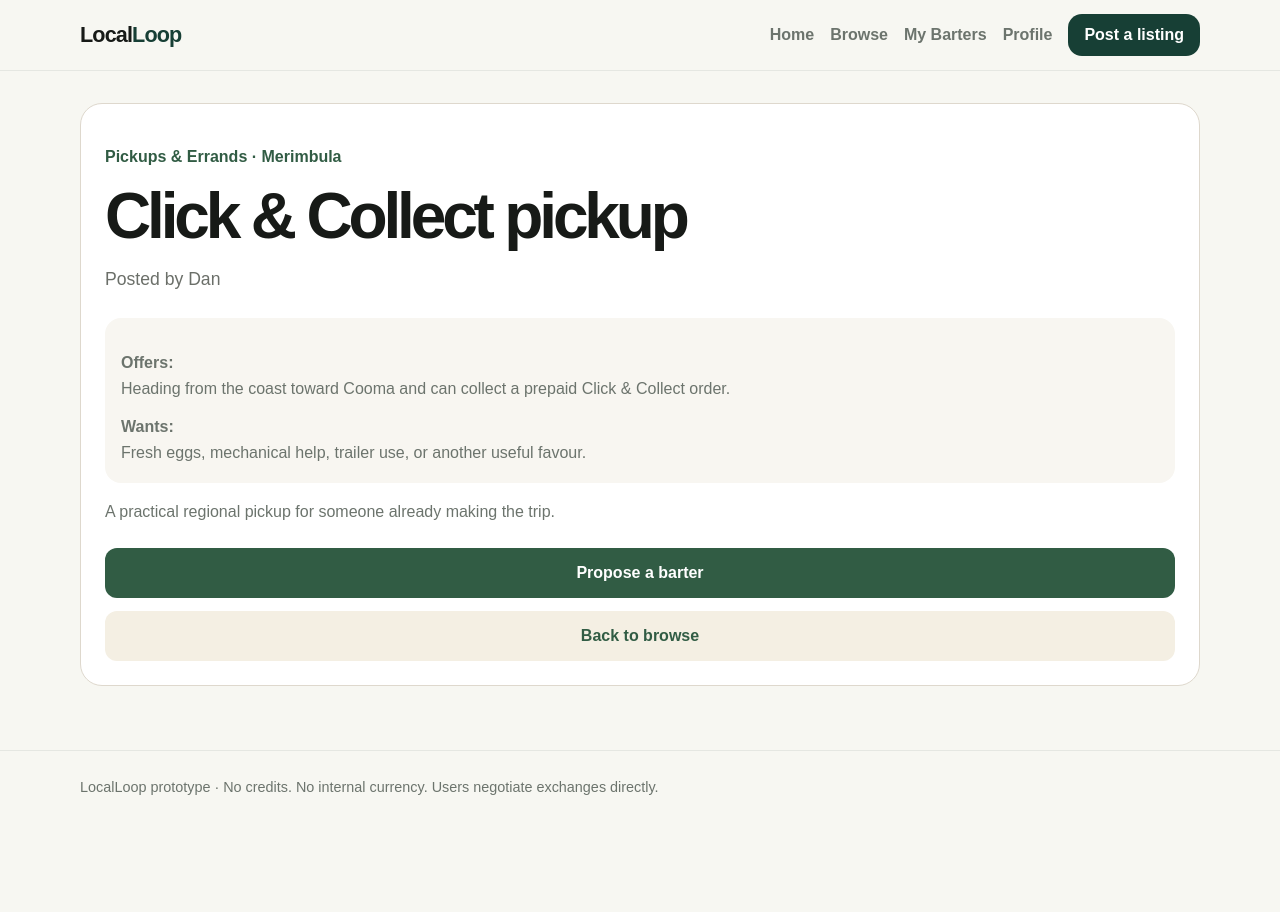
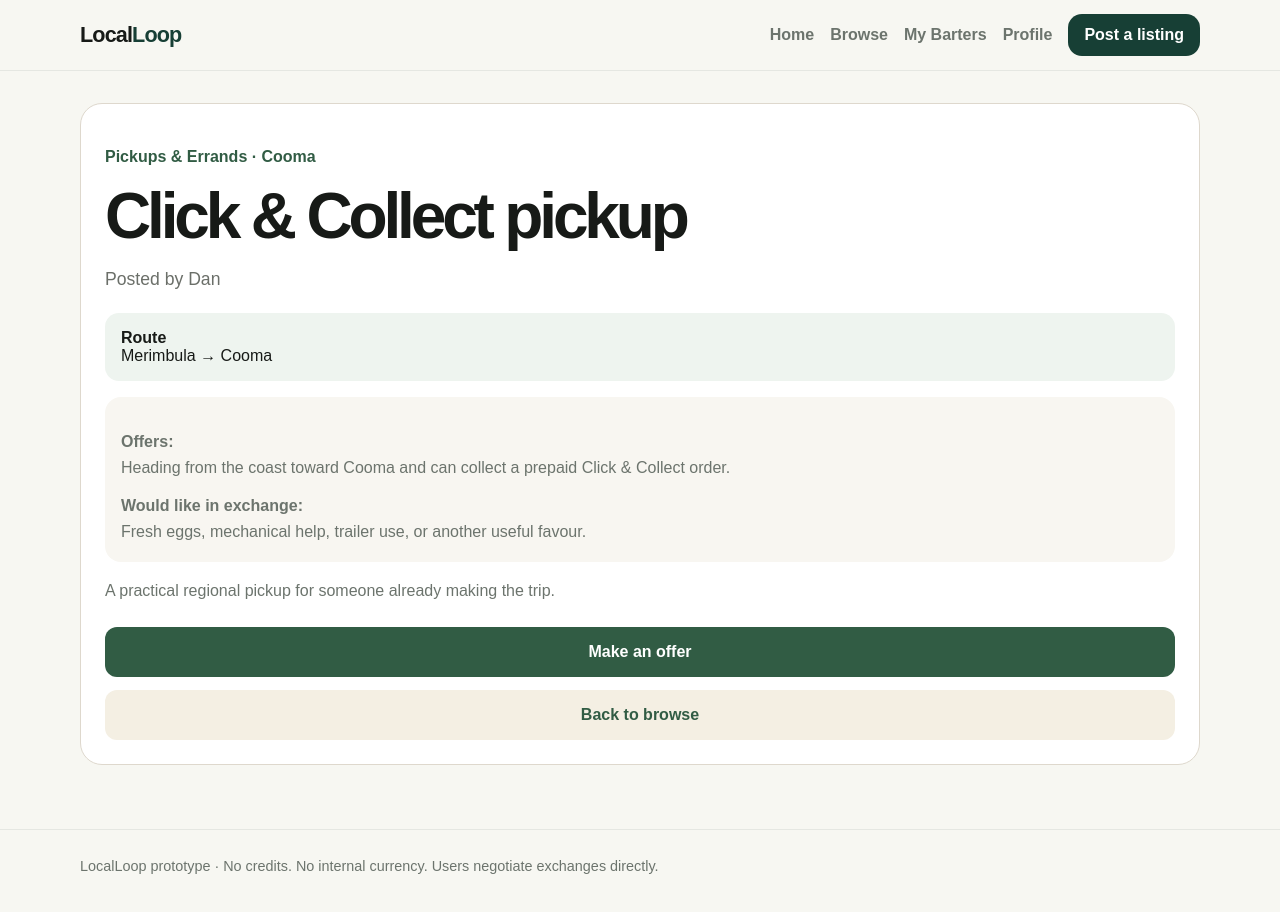
Before and after one commit to ryleycampbell93/LocalLoop, a Next.js app: page /listing/click-and-collect-coast in a window 1280 px wide. Shown: the top 912 px of the page. Before the commit the page ends 843 px from the top, so only its background shows below. Built offline with nearby package versions, Linux system fonts and the light colour scheme.

Commit message:
Add listing photo gallery

```diff
--- a/app/listing/[id]/page.tsx
+++ b/app/listing/[id]/page.tsx
@@ -6,7 +6,7 @@ import { useEffect, useMemo, useState } from "react";
 
 type Listing = {
   id: string;
-  type?: string;
+  type?: "need" | "offer";
   title: string;
   person: string;
   town: string;
@@ -15,72 +15,85 @@ type Listing = {
   offers: string;
   wants: string;
   description?: string;
+  from?: string;
+  to?: string;
+  route?: string;
+  photos?: string[];
 };
 
 const demoListings: Listing[] = [
   {
     id: "mitre10-pambula-pickup",
+    type: "offer",
     title: "Mitre 10 Pambula pickup",
     person: "Chris",
-    town: "Pambula",
+    town: "Cooma",
     category: "Pickups & Errands",
     offers:
       "Can collect a prepaid hardware order from Mitre 10 Pambula and bring it toward Cooma.",
-    wants:
-      "Firewood, fresh produce, or another useful local favour.",
+    wants: "Firewood, fresh produce, or another useful local favour.",
     description:
       "Ideal for someone already travelling inland who can save another local a long round trip.",
+    from: "Mitre 10, Pambula",
+    to: "Cooma",
   },
   {
     id: "merimbula-pharmacy-pickup",
+    type: "offer",
     title: "Merimbula pharmacy pickup",
     person: "Emma",
-    town: "Merimbula",
+    town: "Cooma",
     category: "Pickups & Errands",
     offers:
       "Can collect eligible prepaid pharmacy items when already travelling inland.",
-    wants:
-      "Garden help, dog minding, or help moving a few items.",
+    wants: "Garden help, dog minding, or help moving a few items.",
     description:
       "For eligible prepaid items where the pharmacy allows third-party collection.",
+    from: "Merimbula",
+    to: "Cooma",
   },
   {
     id: "click-and-collect-coast",
+    type: "offer",
     title: "Click & Collect pickup",
     person: "Dan",
-    town: "Merimbula",
+    town: "Cooma",
     category: "Pickups & Errands",
     offers:
       "Heading from the coast toward Cooma and can collect a prepaid Click & Collect order.",
-    wants:
-      "Fresh eggs, mechanical help, trailer use, or another useful favour.",
+    wants: "Fresh eggs, mechanical help, trailer use, or another useful favour.",
     description:
       "A practical regional pickup for someone already making the trip.",
+    from: "Merimbula",
+    to: "Cooma",
   },
   {
     id: "firewood-cooma",
+    type: "offer",
     title: "Firewood delivery around Cooma",
     person: "Steve",
     town: "Cooma",
     category: "Home & Garden",
     offers:
       "Can deliver a ute load of firewood around Cooma and nearby areas.",
-    wants:
-      "Small carpentry work, welding help, or mower servicing.",
+    wants: "Small carpentry work, welding help, or mower servicing.",
   },
   {
     id: "trailer-transport-jindabyne",
+    type: "offer",
     title: "Trailer transport help",
     person: "Sarah",
     town: "Jindabyne",
     category: "Transport",
     offers:
       "Can help move a mower, furniture or other suitable items with a trailer.",
-    wants:
-      "Garden cleanup, painting help, or computer assistance.",
+    wants: "Garden cleanup, painting help, or computer assistance.",
+    from: "Jindabyne",
+    to: "Cooma",
   },
   {
     id: "fencing-bombala",
+    type: "need",
     title: "Need a hand with fencing",
     person: "Tom",
     town: "Bombala",
@@ -92,6 +105,7 @@ const demoListings: Listing[] = [
   },
   {
     id: "mechanical-cooma",
+    type: "offer",
     title: "Small engine & mechanical help",
     person: "Riley",
     town: "Cooma",
@@ -109,6 +123,7 @@ export default function ListingPage() {
 
   const [savedListings, setSavedListings] = useState<Listing[]>([]);
   const [loaded, setLoaded] = useState(false);
+  const [activePhoto, setActivePhoto] = useState(0);
 
   useEffect(() => {
     try {
@@ -131,6 +146,11 @@ export default function ListingPage() {
       (item) => item.id === id
     );
   }, [savedListings, id]);
+
+  const photos =
+    listing && Array.isArray(listing.photos)
+      ? listing.photos
+      : [];
 
   if (!loaded) {
     return (
@@ -155,6 +175,10 @@ export default function ListingPage() {
     );
   }
 
+  const hasRoute = Boolean(
+    (listing.from && listing.to) || listing.route
+  );
+
   return (
     <main className="container" style={{ padding: "2rem 0 4rem" }}>
       <section
@@ -162,9 +186,67 @@ export default function ListingPage() {
           background: "#ffffff",
           border: "1px solid #ded8cd",
           borderRadius: 22,
-          padding: "1.5rem",
+          overflow: "hidden",
         }}
       >
+        {photos.length > 0 && (
+          <div>
+            <img
+              src={photos[activePhoto]}
+              alt={listing.title}
+              style={{
+                display: "block",
+                width: "100%",
+                height: 340,
+                objectFit: "cover",
+              }}
+            />
+
+            {photos.length > 1 && (
+              <div
+                style={{
+                  display: "flex",
+                  gap: "0.6rem",
+                  overflowX: "auto",
+                  padding: "0.8rem",
+                  background: "#f8f6f1",
+                }}
+              >
+                {photos.map((photo, index) => (
+                  <button
+                    key={index}
+                    type="button"
+                    onClick={() => setActivePhoto(index)}
+                    style={{
+                      border:
+                        activePhoto === index
+                          ? "3px solid #315c44"
+                          : "1px solid #ded8cd",
+                      borderRadius: 12,
+                      padding: 0,
+                      overflow: "hidden",
+                      background: "#fff",
+                      flex: "0 0 auto",
+                    }}
+                  >
+                    <img
+                      src={photo}
+                      alt={`${listing.title} ${index + 1}`}
+                      style={{
+                        display: "block",
+                        width: 90,
+                        height: 75,
+                        objectFit: "cover",
+                      }}
+                    />
+                  </button>
+                ))}
+              </div>
+            )}
+          </div>
+        )}
+
+        <div style={{ padding: "1.5rem" }}>
           <p
             style={{
               color: "#315c44",
@@ -188,11 +270,28 @@ export default function ListingPage() {
             style={{
               color: "#6b6f69",
               fontSize: "1.1rem",
-            marginBottom: "1.5rem",
+              marginBottom: "1.2rem",
             }}
           >
             Posted by {listing.person}
           </p>
+
+          {hasRoute && (
+            <div
+              style={{
+                background: "#eef4ef",
+                borderRadius: 14,
+                padding: "1rem",
+                marginBottom: "1rem",
+              }}
+            >
+              <strong>Route</strong>
+              <br />
+              {listing.from && listing.to
+                ? `${listing.from} → ${listing.to}`
+                : listing.route}
+            </div>
+          )}
 
           <div
             style={{
@@ -202,6 +301,22 @@ export default function ListingPage() {
               marginBottom: "1rem",
             }}
           >
+            {listing.type === "need" ? (
+              <>
+                <p style={{ marginBottom: "0.7rem" }}>
+                  <strong>Needs:</strong>
+                  <br />
+                  {listing.wants}
+                </p>
+
+                <p style={{ margin: 0 }}>
+                  <strong>Offers in exchange:</strong>
+                  <br />
+                  {listing.offers}
+                </p>
+              </>
+            ) : (
+              <>
                 <p style={{ marginBottom: "0.7rem" }}>
                   <strong>Offers:</strong>
                   <br />
@@ -209,10 +324,12 @@ export default function ListingPage() {
                 </p>
 
                 <p style={{ margin: 0 }}>
-            <strong>Wants:</strong>
+                  <strong>Would like in exchange:</strong>
                   <br />
                   {listing.wants}
                 </p>
+              </>
+            )}
           </div>
 
           {listing.description && (
@@ -235,7 +352,7 @@ export default function ListingPage() {
                 fontWeight: 800,
               }}
             >
-            Propose a barter
+              Make an offer
             </Link>
 
             <Link
@@ -254,6 +371,7 @@ export default function ListingPage() {
               Back to browse
             </Link>
           </div>
+        </div>
       </section>
     </main>
   );
```
Lines whose indentation alone changed are shown as unchanged.
